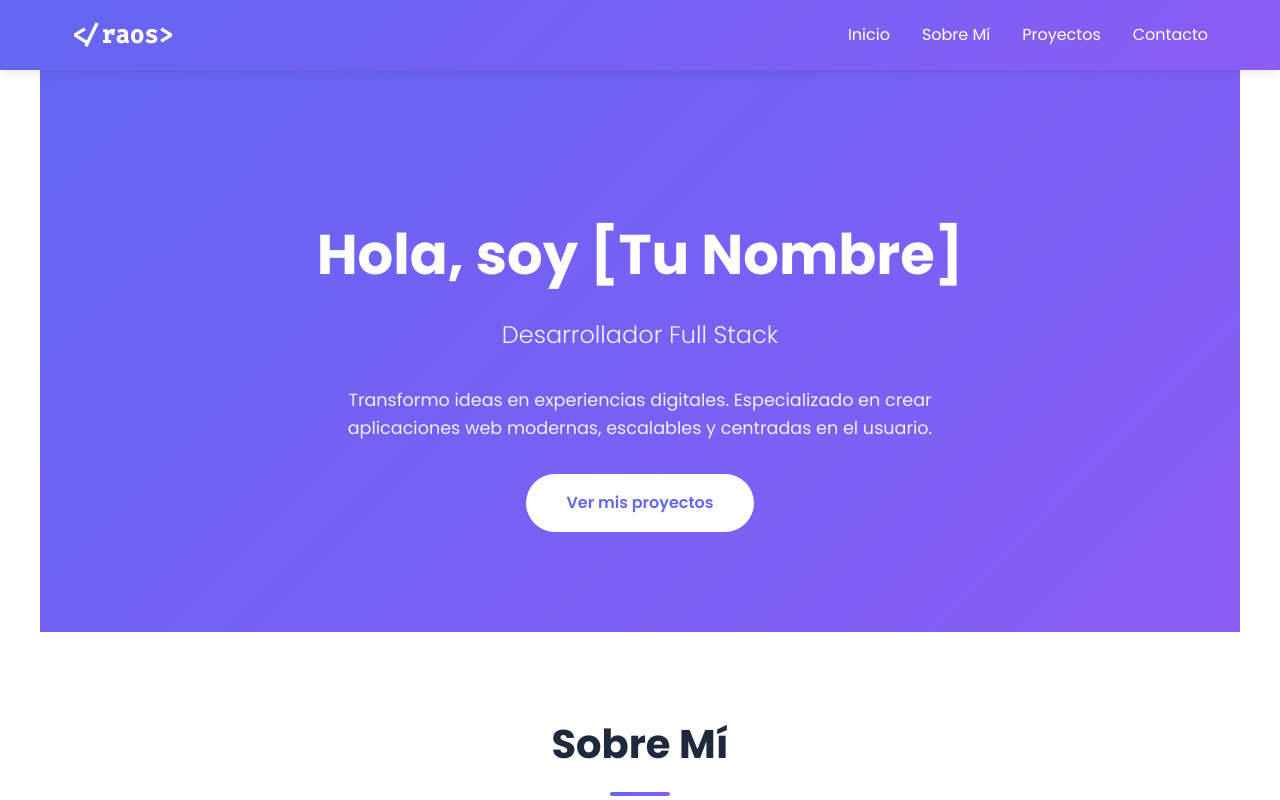
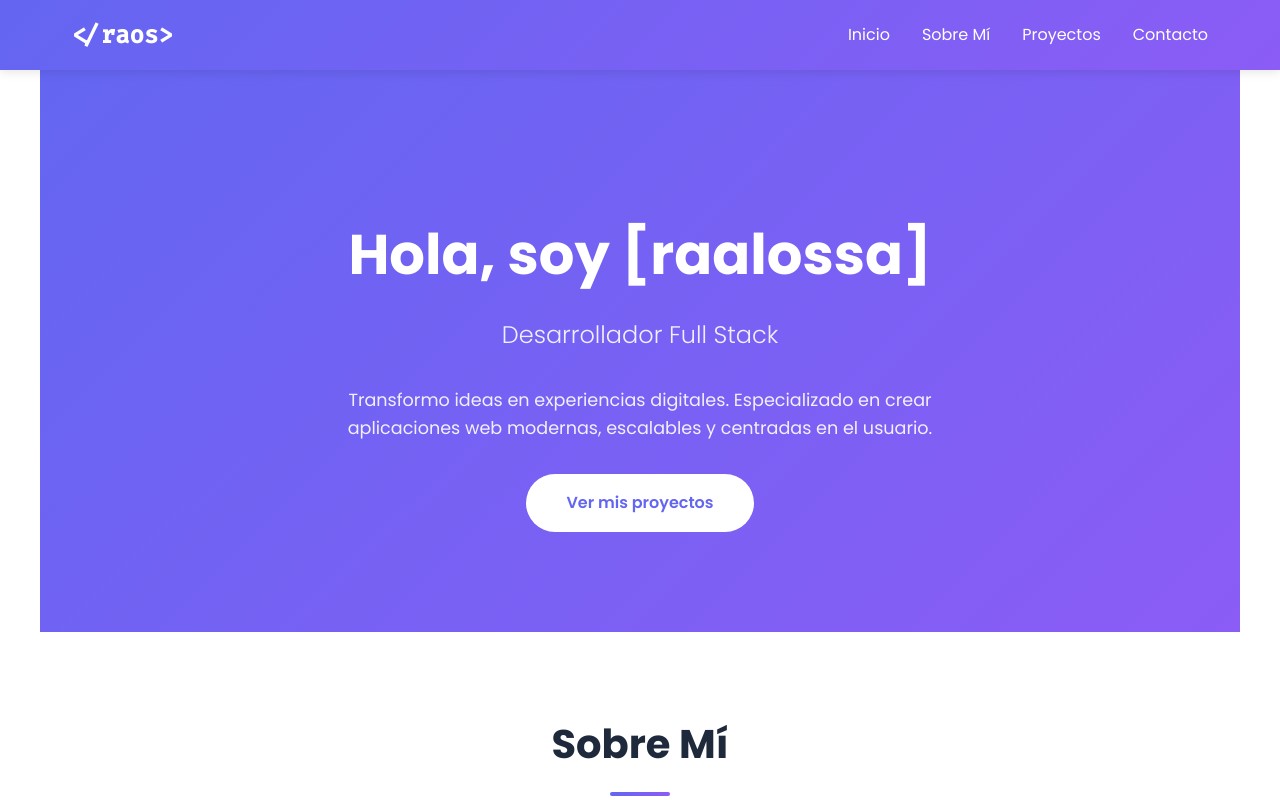
Before and after one commit to raalossa/testGit, a plain HTML site: page index.html in a window 1280 px wide. Shown: the top 800 px of the page. Drawn offline with Linux system fonts and the light colour scheme.

Commit message:
Actualizacion nombre a raalossa

```diff
--- a/index.html
+++ b/index.html
@@ -334,7 +334,7 @@
 
     <!-- Hero Section -->
     <section id="inicio" class="hero">
-        <h1>Hola, soy [Tu Nombre]</h1>
+        <h1>Hola, soy [raalossa]</h1>
         <p class="subtitle">Desarrollador Full Stack</p>
         <p>Transformo ideas en experiencias digitales. Especializado en crear aplicaciones web modernas, escalables y centradas en el usuario.</p>
         <a href="#proyectos" class="btn">Ver mis proyectos</a>
```
